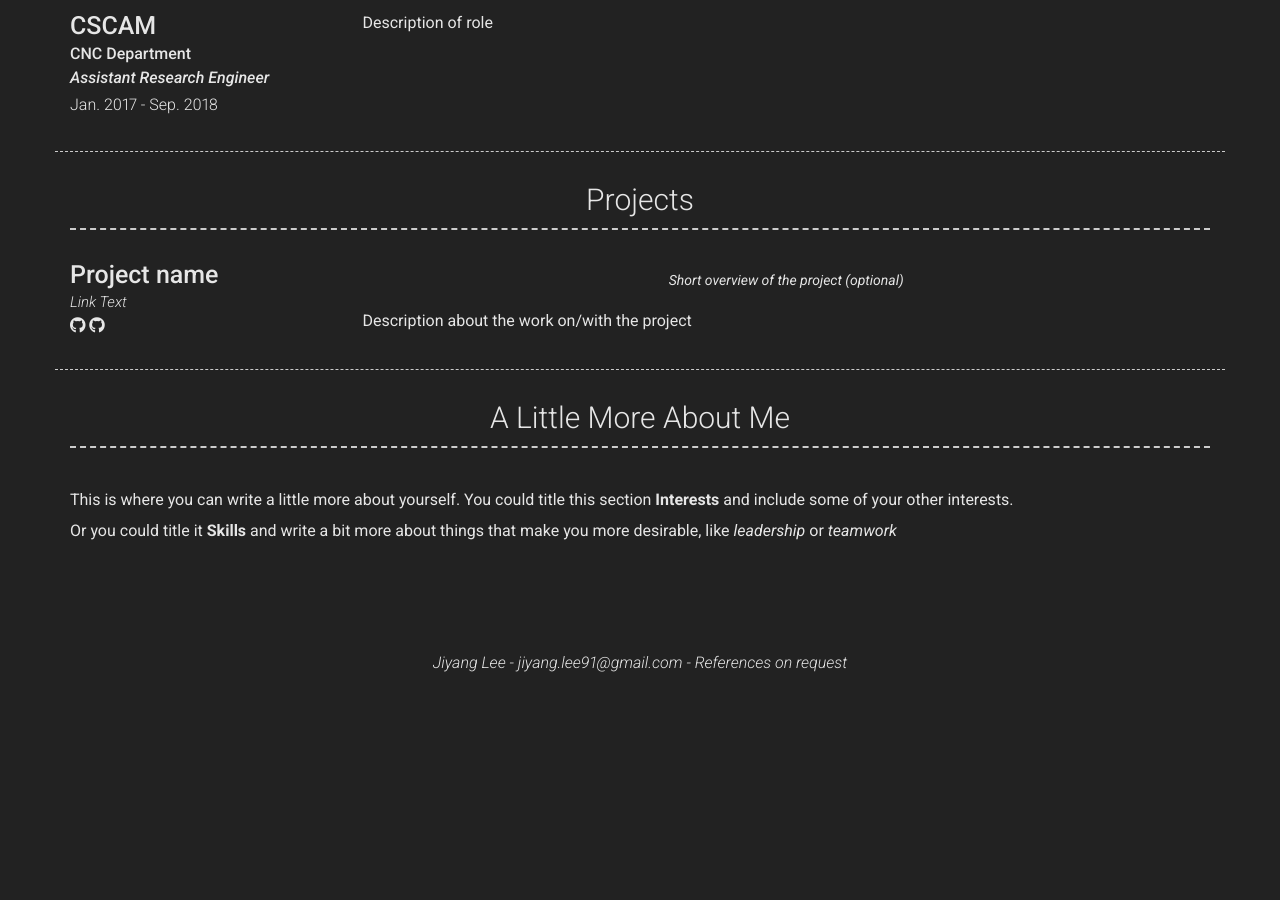
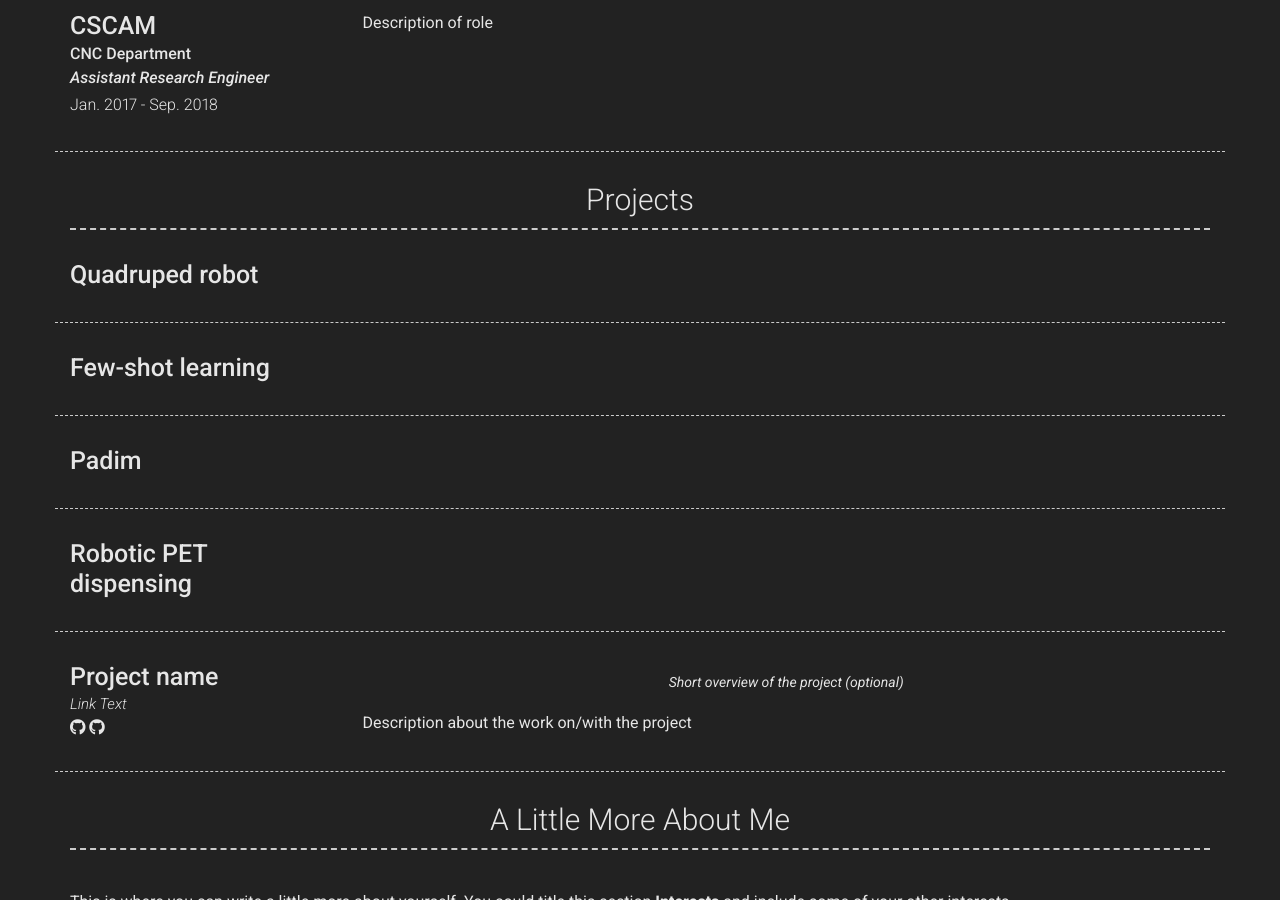
Before and after one commit to jiyang91/jiyang91.github.io, a Jekyll site: the page built from index.md, in a window 1280 px wide and 900 px high, scrolled down 1433 px. Built offline with Jekyll 4.4.1, drawn with Linux system fonts in a browser that asks for light colours; nearby versions of some CDN libraries; before the commit the page ends 2115 px from its top, so only the background shows below that.

Commit message:
Update _config.yml

```diff
--- a/_config.yml
+++ b/_config.yml
@@ -36,69 +36,6 @@ gtag: "G-2YPRTHGBR2"
 # about_title: About Me (Use this to override about section title)
 about_profile_image: images/jylee.jpg
 about_content: | # this will include new lines to allow paragraphs
-
-
-
-
-
-
-
-
-
-
-
-
-
-
-
-
-
-
-
-
-
-
-
-
-
-
-
-
-
-
-
-
-
-
-
-
-
-
-
-
-
-
-
-
-
-
-
-
-
-
-
-
-
-
-
-
-
-
-
-
-
-
-
   I am Jiyang Lee from South Korea. I am a Data scientist in LG Display, Vision Inspection Team, doing research on detection algorithms(Rule-based, MLDL) in display manufacturing fields.
 
   I worked at KIST(Korea Institute of Science and Technology), developing a skewed-legged quadruped robot, and CSCAM, designing semiconductor machienes and anomaly detection program for Cell-Phone Frame.
@@ -159,6 +96,18 @@ content:
     border: weak
     content:
       - layout: left
+        border: weak
+        title: Quadruped robot
+      - layout: left
+        border: weak
+        title: Few-shot learning
+      - layout: left
+        border: weak
+        title: Padim
+      - layout: left
+        border: weak
+        title: Robotic PET dispensing
+      - layout: left
         border:
           weak # Value of `weak` will display a weak border below this item. # Any
           # other value (or no value) means no border will be displayed
```
